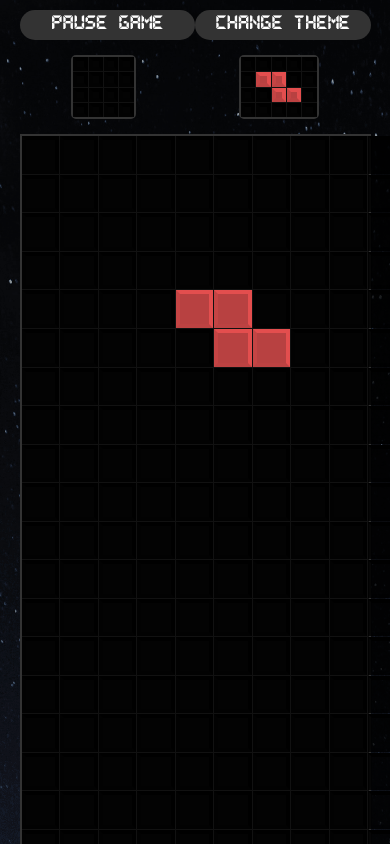
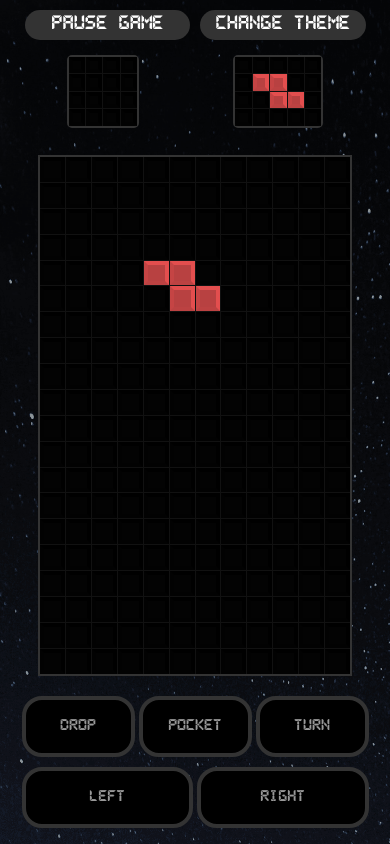
Before and after one commit to JayCox90/Tetris_React, a React (Vite) app: page / in a window 390 px wide. Both pictures are taken after a click on the button "Start Game". Built offline with nearby package versions, Linux system fonts and the light colour scheme.

Commit message:
Media Query for mobile done, needs the scoring widgets. uploading and deploying for first test

```diff
--- a/src/components/Display.jsx
+++ b/src/components/Display.jsx
@@ -1,7 +1,11 @@
 import { StyledDisplay } from "./styles/Display.styled";
 
-const Display = ({ gameOver, text }) => (
-  <StyledDisplay gameOver={gameOver}>{text}</StyledDisplay>
-);
+const Display = ({ gameOver, text, handleFunction }) => {
+  return (
+    <StyledDisplay gameOver={gameOver} onClick={() => handleFunction()}>
+      {text}
+    </StyledDisplay>
+  );
+};
 
 export default Display;
--- a/src/components/Tetris.jsx
+++ b/src/components/Tetris.jsx
@@ -36,6 +36,7 @@ import { useStage } from "../hooks/useStage";
 import { useInterval } from "../hooks/useInterval";
 import { useGameStatus } from "../hooks/useGameStatus";
 import { StyledButton } from "./styles/StartButton.styled";
+import { StagePlacer } from "./styles/Stage.styled";
 
 const Tetris = () => {
   const [themeIndex, setThemeIndex] = useState(0);
@@ -167,7 +168,6 @@ const Tetris = () => {
   };
 
   const move = ({ keyCode }) => {
-    // wrapperRef.current.focus();
     if (!gameOver && !gamePaused && gameStarted && buttonRef.current) {
       if (keyCode === 37) {
         // left arrow key
@@ -187,6 +187,23 @@ const Tetris = () => {
         pocketPlayer();
       }
     }
+  };
+
+  const handleDropClick = () => {
+    console.log("trigger dropclick");
+    dropDown();
+  };
+
+  const handleMoveLeftClick = () => {
+    movePlayer(-1);
+  };
+
+  const handleMoveRightClick = () => {
+    movePlayer(1);
+  };
+
+  const handleRotateClick = () => {
+    playerRotate(stage, 1);
   };
 
   useInterval(() => {
@@ -267,6 +284,7 @@ const Tetris = () => {
 
           {/* START OF ROW STYLING */}
           <RowStyling>
+            {/* Top Section */}
             <StyledTopRows>
               <StyledTopRow>
                 <StartPauseButton
@@ -285,36 +303,62 @@ const Tetris = () => {
               <StyledTopRow>
                 {gameStarted && !gameOver && (
                   <>
-                    <SingleTetroStage stage={pocketTetroStage} />
+                    <StyledNextTetroStagePlacer>
+                      <SingleTetroStage stage={pocketTetroStage} />
+                    </StyledNextTetroStagePlacer>
                   </>
                 )}
+                {/* Need to add the scoring widgets somewhere...  */}
+                {/* {gameStarted && (
+                  <>
+                    <Display text={`Score: ${score}`} />
+                    <Display text={`Rows: ${rows}`} />
+                    <Display text={`Level: ${level}`} />
+                  </>
+                )} */}
                 {gameStarted && !gameOver && (
                   <>
-                    <SingleTetroStage stage={nextTetroStage} />
+                    <StyledNextTetroStagePlacer>
+                      <SingleTetroStage stage={nextTetroStage} />
+                    </StyledNextTetroStagePlacer>
                   </>
                 )}
+                {gameOver && <Display gameOver={gameOver} text="GameOver" />}
               </StyledTopRow>
             </StyledTopRows>
-            <Stage stage={stage} />
-            <StyledAside>
-              {gameOver && <Display gameOver={gameOver} text="GameOver" />}
+            {/* / Top Section */}
+            {/* Middle Section */}
+            <StagePlacer>
+              <Stage stage={stage} />
+            </StagePlacer>
+            {/* / Middle Section */}
+            {/* Bottom Section */}
+
+            <StyledTopRows>
               {gameStarted && (
-                <div>
-                  <Display text={`Score: ${score}`} />
+                <>
+                  <StyledTopRow>
+                    <Display text={"drop"} handleFunction={handleDropClick} />
+                    <Display text={"pocket"} handleFunction={pocketPlayer} />
+                    <Display text={"turn"} handleFunction={handleRotateClick} />
+                  </StyledTopRow>
+                  <StyledTopRow>
+                    {/* <Display text={`Score: ${score}`} />
                   <Display text={`Rows: ${rows}`} />
-                  <Display text={`Level: ${level}`} />
-                </div>
-              )}
-
-              {gameStarted && !gameOver && (
-                <>
-                  <StyledNextTetroStagePlacer>
-                    <SingleTetroStage stage={nextTetroStage} />
-                  </StyledNextTetroStagePlacer>
-                  <StyledParagraph>upcoming tetromino</StyledParagraph>
+                <Display text={`Level: ${level}`} /> */}
+                    <Display
+                      text={"left"}
+                      handleFunction={handleMoveLeftClick}
+                    />
+                    <Display
+                      text={"right"}
+                      handleFunction={handleMoveRightClick}
+                    />
+                  </StyledTopRow>
                 </>
               )}
-            </StyledAside>
+            </StyledTopRows>
+            {/* / Bottom Section */}
           </RowStyling>
         </StyledTetrisWrapper>
       </ThemeProvider>
--- a/src/components/styles/Cell.styled.js
+++ b/src/components/styles/Cell.styled.js
@@ -1,13 +1,9 @@
 import styled from "styled-components";
-import {
-  STAGE_HEIGHT,
-  NEXT_TETRO_STAGE_HEIGHT,
-  SMALL_SCREEN_PX,
-} from "../../gameHelpers";
+import { STAGE_HEIGHT, SMALL_SCREEN_PX, STAGE_WIDTH } from "../../gameHelpers";
 
 export const StyledCell = styled.div`
   /* height: calc(100vh / ${STAGE_HEIGHT}); */
-  height: calc(70vh / ${STAGE_HEIGHT});
+  height: calc(60vh / ${STAGE_HEIGHT});
   aspect-ratio: 1;
   background: rgba(${(props) => props.theme[props.type]}, 0.8);
   // Border shadows
@@ -16,10 +12,15 @@ export const StyledCell = styled.div`
   border-right-color: rgba(${(props) => props.theme[props.type]}, 1);
   border-top-color: rgba(${(props) => props.theme[props.type]}, 1);
   border-left-color: rgba(${(props) => props.theme[props.type]}, 0.3);
+
+  @media (max-width: ${SMALL_SCREEN_PX}) {
+    height: calc(40vh / ${STAGE_HEIGHT});
+    /* width: calc(50vw / ${STAGE_WIDTH}); */
+  }
 `;
 
 export const StyledSingleTetroCell = styled.div`
-  height: calc(30vh / ${STAGE_HEIGHT});
+  height: calc(40vh / ${STAGE_HEIGHT});
   /* height: calc(10vh / ${(props) => props.height}); */
   /* height: calc(7vh / $((props)=> props.height)); */
   aspect-ratio: 1;
@@ -32,6 +33,6 @@ export const StyledSingleTetroCell = styled.div`
   border-left-color: rgba(${(props) => props.theme[props.type]}, 0.3);
 
   @media (max-width: ${SMALL_SCREEN_PX}) {
-    height: calc(3vh / ${(props) => props.height});
+    height: calc(4vh / ${(props) => props.height});
   }
 `;
--- a/src/components/styles/Display.styled.js
+++ b/src/components/styles/Display.styled.js
@@ -1,9 +1,11 @@
 import styled from "styled-components";
+import { SMALL_SCREEN_PX } from "../../gameHelpers";
 
 export const StyledDisplay = styled.div`
   box-sizing: border-box;
   display: flex;
   align-items: center;
+  justify-content: flex-start;
   margin: 0 0 20px 0;
   padding: 20px;
   border: 4px solid #333;
@@ -14,4 +16,8 @@ export const StyledDisplay = styled.div`
   background: #000;
   font-family: Pixel, Arial, Helvetica, sans-serif;
   font-size: 0.8rem;
+  @media (max-width: ${SMALL_SCREEN_PX}) {
+    justify-content: center;
+    margin: 10px 2px 0px 2px;
+  }
 `;
--- a/src/components/styles/Stage.styled.js
+++ b/src/components/styles/Stage.styled.js
@@ -1,4 +1,5 @@
 import styled from "styled-components";
+import { SMALL_SCREEN_PX, STAGE_HEIGHT, STAGE_WIDTH } from "../../gameHelpers";
 
 export const StyledStage = styled.div`
   display: grid;
@@ -13,4 +14,13 @@ export const StyledStage = styled.div`
   /* height: 100%; */
   /* max-width: 24vw; */
   background: #111;
+
+  @media (max-width: ${SMALL_SCREEN_PX}) {
+    aspect-ratio: calc(${STAGE_HEIGHT} / ${STAGE_WIDTH});
+  }
 `;
+
+export const StagePlacer = styled.div`
+  display: flex;
+  justify-content: center;
+`;
--- a/src/components/styles/StartButton.styled.js
+++ b/src/components/styles/StartButton.styled.js
@@ -17,7 +17,7 @@ export const StyledButton = styled.button`
   cursor: pointer;
   @media (max-width: ${SMALL_SCREEN_PX}) {
     padding: 5px;
-    margin: 0;
+    margin: 0px 5px;
     max-height: 1vh;
   }
 `;
--- a/src/components/styles/Tetris.styled.js
+++ b/src/components/styles/Tetris.styled.js
@@ -74,8 +74,7 @@ export const RowStyling = styled.div`
   @media (max-width: ${SMALL_SCREEN_PX}) {
     display: flex;
     flex-direction: column;
-    padding: 10px;
-    margin: auto;
+    margin: 0 auto;
     width: 90vw;
   }
 `;
@@ -83,6 +82,8 @@ export const RowStyling = styled.div`
 export const StyledTopRows = styled.div`
   display: flex;
   flex-direction: column;
+  height: 16vh;
+  margin: 10px 0px;
 `;
 
 export const StyledTopRow = styled.div`
```
